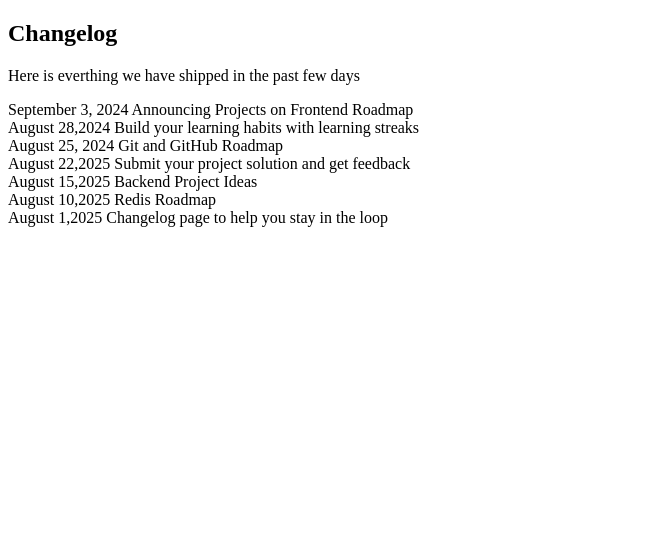
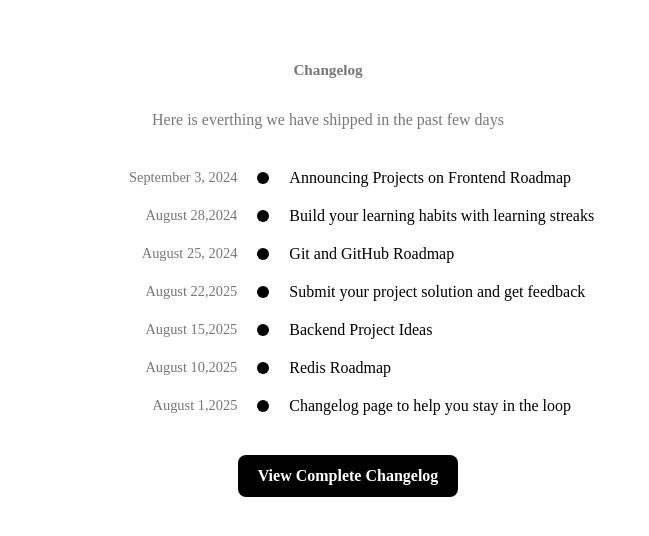
Before and after one commit to arsensadu95/Changelog-component, a plain HTML site: page index.html in a window 1280 px wide. Shown: the whole page, without its empty margins (0-649 px from the left). Drawn offline with Linux system fonts and the light colour scheme.

Commit message:
Add styles for Changelog component and clean up HTML structure

```diff
--- a/index.html
+++ b/index.html
@@ -2,8 +2,7 @@
 <html lang="eng">
     <head>
         <meta charset="UTF-8">
-
-
+        <link rel="stylesheet" href="styles.css">
     </head>
 <body>
     <section class="changelog">
@@ -46,35 +45,9 @@
                 <span class="content">Changelog page to help you stay in the loop</span>
             </div>
         <div class="btn-container">
-
-
+            <a href="complete-changelog.html" class="btn">View Complete Changelog</a>
         </div>
-
-
-
-
-
-
-
-
-
-
-
-
-
-
-
-
         </div>
-
-
-
-
-
-
     </section>
-
-
-
 </body>
 </html>
--- a/styles.css
+++ b/styles.css
@@ -0,0 +1,79 @@
+.body{
+    font-family: Arial, Helvetica, sans-serif;
+    background: #fff;
+    color: #333;
+    margin: 0;
+    padding:0;
+    display: flex;
+    justify-content: center;
+}
+.changelog{
+    text-align: center;
+    max-width: 600px;
+    padding: 40px 20px;
+}
+.changelog h1{
+    color: #777;
+    font-size: 0.95em;
+    margin-bottom: 2rem;
+}
+
+.changelog .subtitle{
+    color: #777;
+    font-size: 1rem;
+    margin-bottom: 2.5rem;
+}
+.timeline{
+    position: relative;
+    margin: 0 auto;
+    padding-left: 40px;
+}
+.timeline::before{
+    content: '';
+    position: relative;
+    left: 20px;
+    top: 0;
+    bottom: 0;
+    width: 2px;
+    background: #000;
+    border-radius: 2px;
+}
+.timeline-item{
+    display: flex;
+    position: relative;
+    margin-bottom: 20px;
+    align-items: center;
+}
+.timeline-item .date{
+    flex: 1;
+    text-align: right;
+    font-size: 0.9rem;
+    color: #777;
+    margin-right: 20px;
+}
+.timeline-item .dot{
+    width:12px;
+    height:12px;
+    background: #000;
+    border-radius: 50%;
+    position:relative;
+}
+.timeline-item .content{
+    flex: 2;
+    text-align: left;
+    margin-left: 20px;
+    font-size: 1rem;
+}
+.btn-container{
+    text-align: center;
+    margin-top: 40px;
+}
+.btn{
+    display: inline-block;
+    background: #000;
+    color: #fff;
+    padding: 12px 20px;
+    border-radius: 8px;
+    text-decoration: none;
+    font-weight: bold;
+}
```
